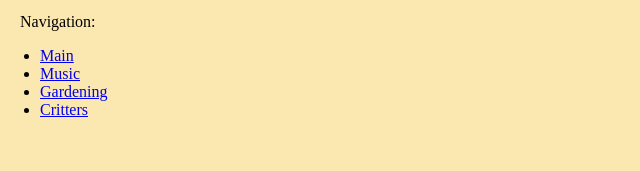
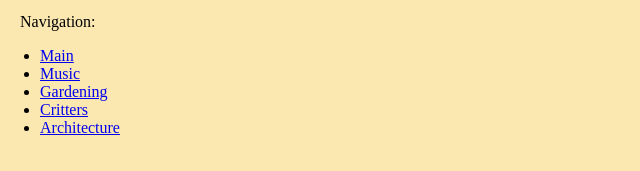
Before and after one commit to Pbtflakes/Pbtflakes.github.io, a plain HTML site: page index.html in a window 1280 px wide. Shown: the part 477-648 px from the top of the page, 0-640 px from the left. Drawn offline with Linux system fonts and the light colour scheme.

Commit message:
update nav section

```diff
--- a/index.html
+++ b/index.html
@@ -45,12 +45,15 @@ Contact:
 <p>
 Navigation:
 </p>
+<nav>
 <ul>
 <li><a href="index.html">Main</a></li>
 <li><a href="music.html">Music</a></li>
 <li><a href="garden.html">Gardening</a></li>
 <li><a href="critters.html">Critters</a></li>
+<li><a href="arch.html">Architecture</a></li>
 </ul>
+</nav>
 </footer>
 </body>
 </html>
```
